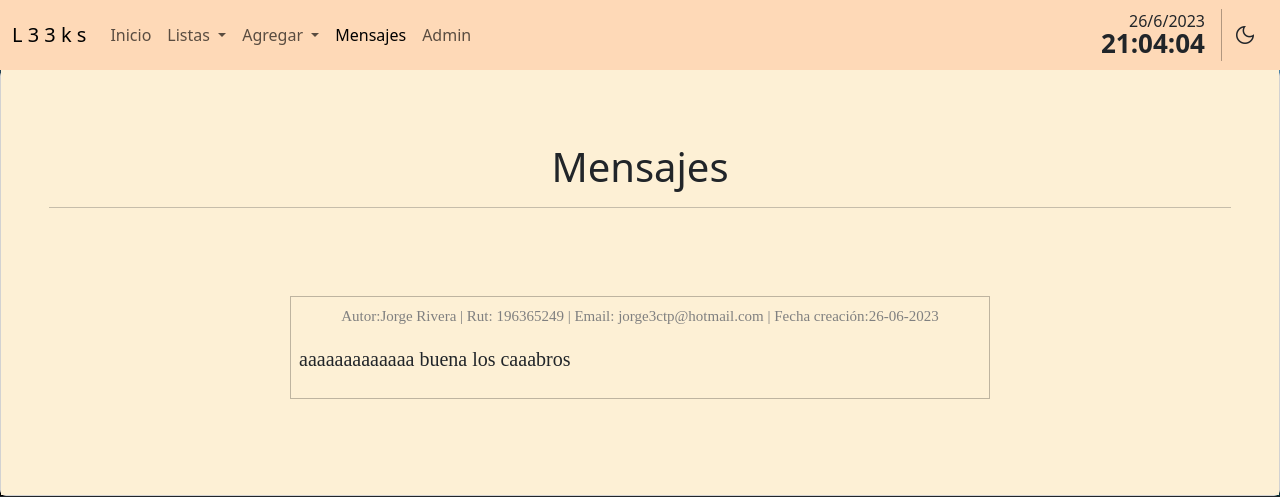
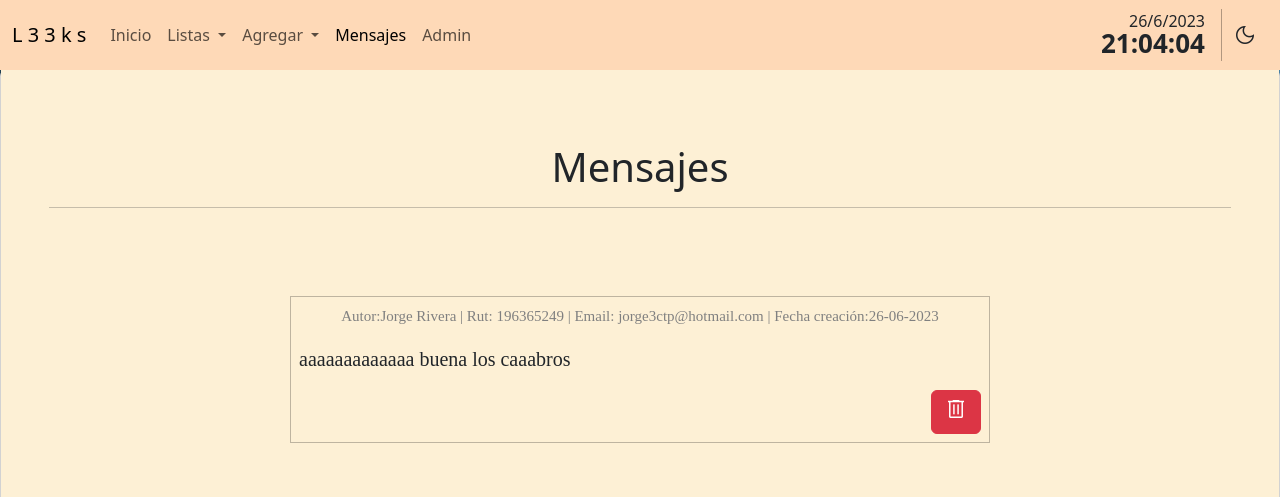
Before and after one commit to F-Gali/duoc3, a Django app: page /crud/mensajes/ in a window 1280 px wide. Shown: the top 497 px of the page. Run offline with Django 4.2, Linux system fonts and the light colour scheme; data comes from the database, SQL or seed files in the repository; both versions use the stored data as it was after the commit; some libraries are stand-ins or nearby versions.

Commit message:
Crud de mensajes y comentarios

```diff
--- a/crud/static/crud/css/custom.css
+++ b/crud/static/crud/css/custom.css
@@ -443,3 +443,11 @@ article{
 article .controles *{
   float: right;
 }
+.btn-eliminar{
+  float:right;
+}
+.mensaje::after{
+  content:"";
+  display: block;
+  clear: both;
+}
--- a/crud/templates/crud/base.html
+++ b/crud/templates/crud/base.html
@@ -42,6 +42,7 @@
                         <ul class="dropdown-menu fondo-nav">
                             <li><a class="nav-link {% block lista %}{% endblock %}" href="{% url 'lista-articulos' %}">Lista Articulos</a></li>
                             <li><a class="nav-link {% block compania %}{% endblock %}" href="{% url 'lista-compania' %}">Lista Compañias</a></li>
+                            <li><a class="nav-link {% block comentario %}{% endblock %}" href="{% url 'lista-comentarios' %}">Lista Comentarios</a></li>
                         </ul>
                     </li>
                     <li class="nav-item dropdown" data-bs-theme="light">
--- a/crud/templates/crud/messages.html
+++ b/crud/templates/crud/messages.html
@@ -19,19 +19,48 @@
         </br>
     </br>
                 {% for m in mensajes %}
-                            <article class="border  border-black p-2 mb-2 border-opacity-25 mb-5">
-
+                            <article class="border  border-black p-2 mb-2 border-opacity-25 mb-5 mensaje">
                                 <p class="detalle-articulo text-center">
                                     Autor:{{m.nombre}} {{m.apellido}} | Rut: {{m.rut}} | Email: {{m.email}} | Fecha creación:{{m.creacion|date:"d-m-Y"}}
                                 </p>
                                 <p class="articulo-index">
                                     {{m.mensaje}}
                                 </p>
+                                <a class="btn btn-danger modal-borrar btn-eliminar" data-bs-toggle="modal" data-bs-target="#staticBackdrop" data-href="{% url 'eliminar-mensaje' idMensaje=m.id %}">
+                                    <span class="material-symbols-outlined">
+                                        delete
+                                    </span>
+                                </a>
                             </article>
                 {% endfor %}
             </div>
         </div>
     </div>
 </section>
+<div class="modal fade" id="staticBackdrop" data-bs-backdrop="static" data-bs-keyboard="false" tabindex="-1" aria-labelledby="staticBackdropLabel" aria-hidden="true">
+    <div class="modal-dialog modal-dialog-centered">
+        <div class="modal-content">
+            <div class="modal-header">
+                <h1 class="modal-title fs-5" id="staticBackdropLabel">Alerta</h1>
+                <button type="button" class="btn-close" data-bs-dismiss="modal" aria-label="Close"></button>
+            </div>
+            <div class="modal-body">
+                <h6 class="modal-title">Borrar el mensaje seleccionado?<br>Esta acción no se puede deshacer.</h6>
+            </div>
+            <div class="modal-footer text-center">
+                <a class="btn btn-primary" id="confirmar-borrar" href="#">Borrar</a>
+                <button type="button" class="btn btn-secondary" data-bs-dismiss="modal">Volver</button>
 
+            </div>
+        </div>
+    </div>
+</div>
+{% block extra_js %}
+<script>
+    $('.modal-borrar').on('click',function(){
+        const href = $(this).attr('data-href');
+        $('#confirmar-borrar').attr('href',href);
+    });
+</script>
 {% endblock %}
+{% endblock %}
--- a/crud/urls.py
+++ b/crud/urls.py
@@ -8,9 +8,11 @@ urlpatterns = [
     path('articulos/editar/<int:idArticulo>/', editar_articulo, name="editar-articulo"),
     path('articulos/eliminar/<int:idArticulo>/', eliminar_articulo, name="eliminar-articulo"),
     path('mensajes/', mensajes, name="mensajes"),
+    path('mensajes/eliminar/<int:idMensaje>/', eliminar_mensaje, name="eliminar-mensaje"),
     path('companias/', listado_compania, name="lista-compania"),
     path('companias/nuevo/', crear_compania, name="crear-compania"),
     path('companias/editar/<int:idCompania>/', editar_compania, name="editar-compania"),
     path('companias/eliminar/<int:idCompania>/', eliminar_compania, name="eliminar-compania"),
-
+    path('comentarios/',listado_comentarios, name="lista-comentarios"),
+    path('comentario/eliminar/<int:idComentario>/', eliminar_comentario, name="eliminar-comentario"),
 ]
--- a/crud/views.py
+++ b/crud/views.py
@@ -93,3 +93,23 @@ def editar_compania(request,idCompania):
         return render(request,'crud/editar_compania.html',context)
     #except:
     #   return render(request,'crud/editar_compania.html' + '?NO_EXIST')
+
+def listado_comentarios(request):
+    context = {'comentario':Comentario.objects.all()}
+    return render(request,'crud/comentarios.html',context)
+
+def eliminar_comentario(request,idComentario):
+    try:
+            comentario = Comentario.objects.get(id = idComentario)
+            comentario.delete()
+            return redirect(reverse('lista-comentarios') + '?exito')
+    except:
+            return redirect(reverse('lista-comentarios') + '?error')
+
+def eliminar_mensaje(request,idMensaje):
+    try:
+            mensaje = Mensaje.objects.get(id = idMensaje)
+            mensaje.delete()
+            return redirect(reverse('mensajes') + '?exito')
+    except:
+            return redirect(reverse('mensajes') + '?error')
```
Also changed, not shown: crud/static/crud/css/custom_dark.css (+9 -0 lines), crud/templates/crud/comentarios.html (+16 -17 lines), db.sqlite3.
